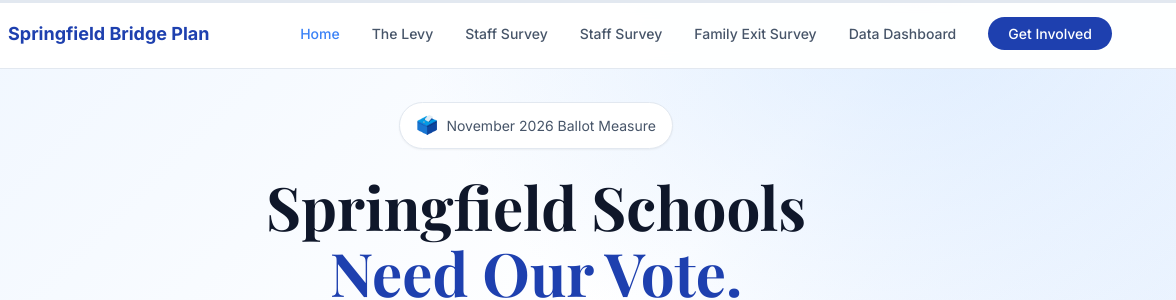
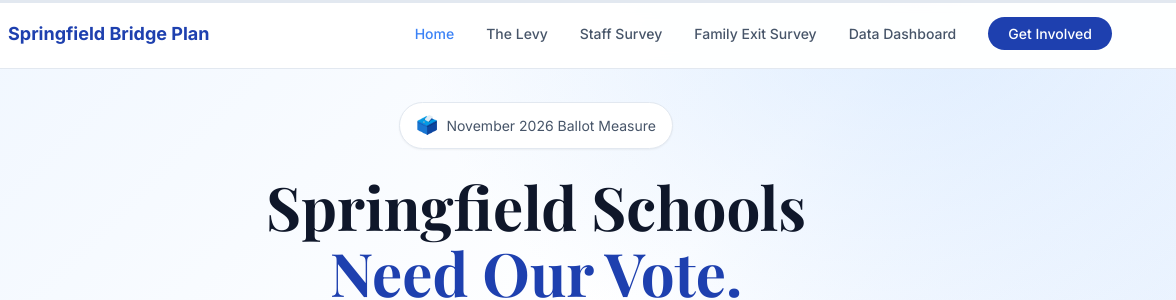
Before and after one commit to brandtz/springfield-bridge-plan, a plain HTML site: page index.html in a window 1280 px wide. Shown: the top 300 px of the page, 104-1280 px from the left. Drawn offline with nearby package versions, Linux system fonts and the light colour scheme.

Commit message:
Fix duplicate Staff Survey nav link on all pages

```diff
--- a/index.html
+++ b/index.html
@@ -32,7 +32,6 @@
             <ul class="nav-menu" id="nav-menu">
                 <li><a href="index.html" class="nav-active">Home</a></li>
                 <li><a href="levy.html">The Levy</a></li>
-                <li><a href="survey.html">Staff Survey</a></li>
                 <li><a href="survey.html">Staff Survey</a></li>
                 <li><a href="exit-survey.html">Family Exit Survey</a></li>
                 <li><a href="dashboard.html">Data Dashboard</a></li>
```
Also changed, not shown: levy.html (+0 -1 lines), survey.html (+0 -1 lines).
